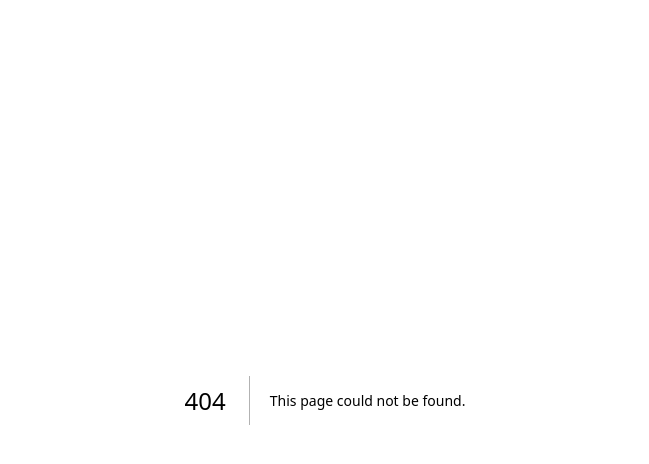
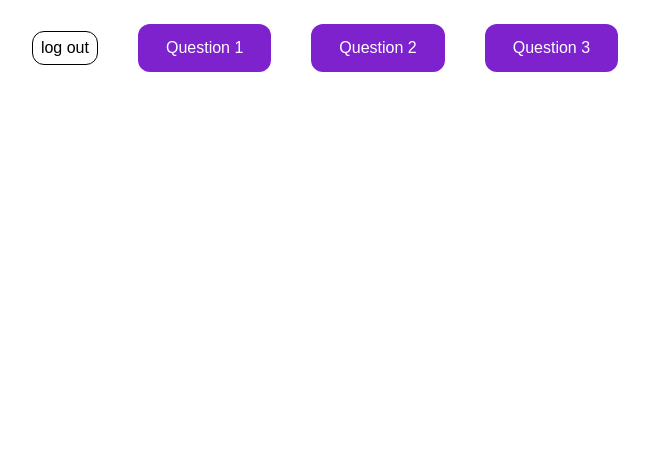
Before and after one commit to sonambishnoi550/next-js-text, a Next.js app: page /dashboard-page in a window 1280 px wide. Before the commit this address had no page. Shown: the top 464 px of the page, without its empty margins (315-964 px from the left). Built offline with nearby package versions, Linux system fonts and the light colour scheme.

Commit message:
change folder name

```diff
--- /dev/null
+++ b/src/app/dashboard-page/page.tsx
@@ -0,0 +1,13 @@
+
+import Dashboard from '@/components/dashboard/Dashboard'
+import React from 'react'
+
+const page = () => {
+  return (
+    <div>
+      <Dashboard/>
+    </div>
+  )
+}
+
+export default page
--- a/src/components/MyLoginForm.tsx
+++ b/src/components/MyLoginForm.tsx
@@ -63,7 +63,7 @@ const MyLoginForm = () => {
                 // reset form data
                 setFormData({ email: "", password: "" });
                 // push to dashboard page
-                router.push("/dashboard");
+                router.push("/dashboard-page");
             });
         }
     };
--- a/src/components/dashboard/page.tsx
+++ b/src/components/dashboard/Dashboard.tsx
@@ -3,7 +3,7 @@ import React, { useState, useEffect } from "react";
 import { useRouter } from "next/navigation";
 import { InlineWidget } from "react-calendly";
 
-const page = () => {
+const Dashboard = () => {
     // question data
     const Question = [{
         list: {
@@ -107,4 +107,4 @@ const page = () => {
 };
 
 
-export default page;
+export default Dashboard;
```
